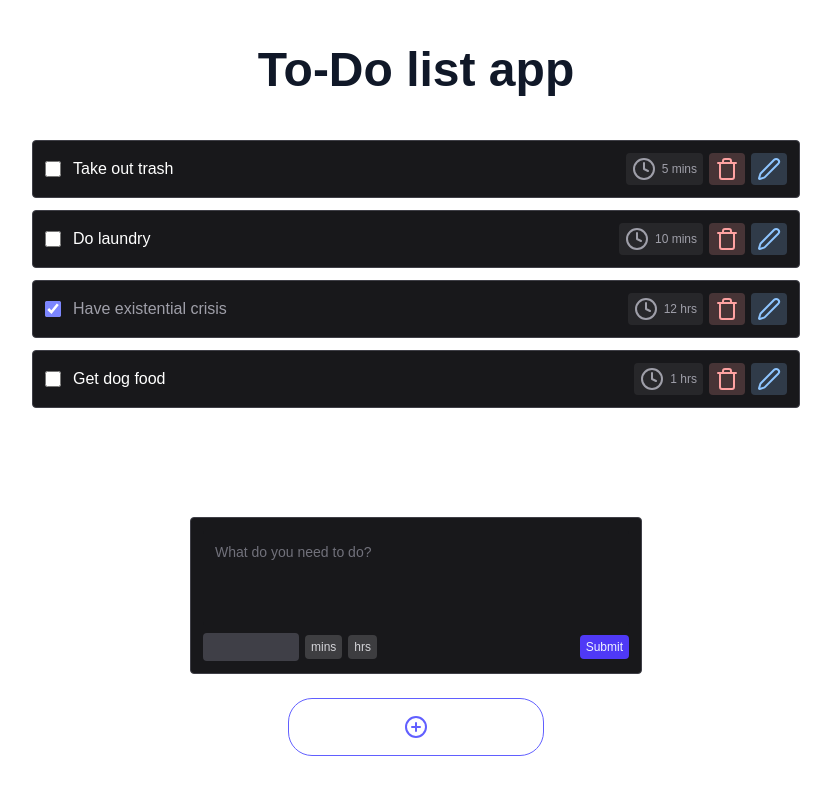
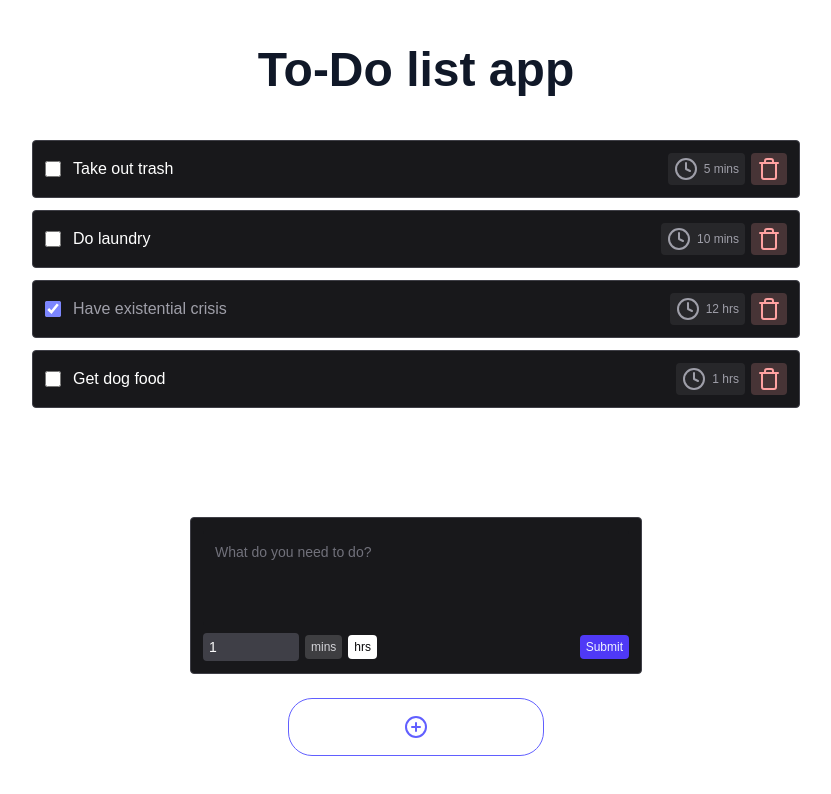
Before and after one commit to kesav424/react-challenge, a Next.js app: page /to-do-list in a window 1280 px wide. Shown: the top 794 px of the page, without its empty margins (224-1055 px from the left). Built offline with nearby package versions, Linux system fonts and the light colour scheme.

Commit message:
functnality added

```diff
--- a/src/_views/TodoList/TodoList.tsx
+++ b/src/_views/TodoList/TodoList.tsx
@@ -1,22 +1,30 @@
+'use client'
 import Title from '@/_components/Title'
-import React from 'react'
+import React, { createContext, useReducer } from 'react'
 import AddTodoBtn from './_compo/AddTodoBtn'
 import AddTodoForm from './_compo/AddTodoForm'
 import Todos from './_compo/Todos'
 import { todos } from './_data/todos.data'
+import { Action, reducer } from './_reducer/todo.reducer'
+
+
+export const TodoContext = createContext<React.Dispatch<Action>>(() => { })
 
 
 function TodoList() {
+    const [list, dispatch] = useReducer(reducer, todos)
     return (
         <section>
             <Title className='text-center'>To-Do list app</Title>
-            <Todos
-                todos={todos}
-            />
-            <div className=' fixed bottom-5 left-1/2 -translate-x-1/2 w-full p-6 max-w-[500px]'>
-                <AddTodoForm />
-                <AddTodoBtn />
-            </div>
+            <TodoContext.Provider value={dispatch}>
+                <Todos
+                    todos={list}
+                />
+                <div className=' fixed bottom-5 left-1/2 -translate-x-1/2 w-full p-6 max-w-[500px]'>
+                    <AddTodoForm dispatch={dispatch} />
+                    <AddTodoBtn />
+                </div>
+            </TodoContext.Provider>
         </section>
     )
 }
--- a/src/_views/TodoList/_compo/AddTodoForm.tsx
+++ b/src/_views/TodoList/_compo/AddTodoForm.tsx
@@ -1,36 +1,56 @@
-import React from 'react'
+'use client'
+import React, { Dispatch, FormEvent, useState } from 'react'
+import { Action, ACTIONS } from '../_reducer/todo.reducer'
 
-function AddTodoForm() {
-    let unit = ""
+function AddTodoForm({ dispatch }: { dispatch: Dispatch<Action> }) {
+    const [unit, setUnit] = useState<"mins" | 'hrs'>("hrs")
+
+    function handleSubmit(e: FormEvent<HTMLFormElement>) {
+        e.preventDefault()
+        const formData = new FormData(e.currentTarget)
+        const text = formData.get('todotext');
+        const time = formData.get('time');
+        console.log(time)
+        if (!text || !time) return
+        dispatch({ type: ACTIONS.ADD_TODO, payload: { text: text.toString(), time: time + unit } })
+        console.log('app dispatched')
+    }
+
+    const handleSetUnits = (unit: "mins" | 'hrs') => {
+        return () => setUnit(unit);
+    }
     return (
         <form
             className="mb-6 w-full rounded border border-zinc-700 bg-zinc-900 p-3"
+            onSubmit={handleSubmit}
         >
             <textarea
-                name="FILLTODO"
+                name="todotext"
                 id="filltodo"
                 placeholder="What do you need to do?"
                 aria-label='"What do you need to do?"'
                 className="h-24 w-full resize-none rounded bg-zinc-900 p-3 text-sm text-zinc-50 placeholder-zinc-500 caret-zinc-50 focus:outline-0"
+                required
             ></textarea>
             <div className="flex items-center justify-between">
                 <div className="flex items-center gap-1.5">
                     <input
+                        defaultValue={'1'}
+                        name='time'
                         type="number"
                         className="w-24 rounded bg-zinc-700 px-1.5 py-1 text-sm text-zinc-50 focus:outline-0"
-                    // value={time}
-                    // onChange={(e) => setTime(parseInt(e.target.value))}
+                        required
                     />
                     <button
                         type="button"
-                        // onClick={() => setUnit("mins")}
+                        onClick={handleSetUnits("mins")}
                         className={`rounded px-1.5 py-1 text-xs ${unit === "mins" ? "bg-white text-zinc-950" : "bg-zinc-300/20 text-zinc-300 transition-colors hover:bg-zinc-600 hover:text-zinc-200"}`}
                     >
                         mins
                     </button>
                     <button
                         type="button"
-                        // onClick={() => setUnit("hrs")}
+                        onClick={handleSetUnits("hrs")}
                         className={`rounded px-1.5 py-1 text-xs ${unit === "hrs" ? "bg-white text-zinc-950" : "bg-zinc-300/20 text-zinc-300 transition-colors hover:bg-zinc-600 hover:text-zinc-200"}`}
                     >
                         hrs
--- a/src/_views/TodoList/_compo/Todo.tsx
+++ b/src/_views/TodoList/_compo/Todo.tsx
@@ -1,5 +1,9 @@
 'use client'
-import { ClockIcon, Edit2Icon, TrashIcon } from "lucide-react";
+import { ClockIcon, TrashIcon } from "lucide-react";
+import { useContext } from "react";
+import { TodoContext } from "../TodoList";
+import { ACTIONS } from "../_reducer/todo.reducer";
+import { cn } from "@/_utils/tailwind.utils";
 
 export interface ToDo {
     id: string;
@@ -10,7 +14,16 @@ export interface ToDo {
 }
 const Todo = (props: ToDo) => {
     const { id, text, isChecked, time } = props
-    //  handleCheck(id)
+    const dispatch = useContext(TodoContext)
+    function handleCheck(id: string) {
+        if (!dispatch) return
+        dispatch({ type: ACTIONS.TOGGLE_TODO, payload: { id: id } })
+    }
+
+    function removeElement(id: string) {
+        if (!dispatch) return
+        dispatch({ type: ACTIONS.DELETE_TODO, payload: { id: id } })
+    }
     return (
         <div
             className="relative flex w-full items-center gap-3 rounded border border-zinc-700 bg-zinc-900 p-3"
@@ -18,11 +31,11 @@ const Todo = (props: ToDo) => {
             <input
                 type="checkbox"
                 checked={isChecked}
-                onChange={() => { }}
+                onChange={() => handleCheck(id)}
                 className="size-4 accent-indigo-400"
             />
             <p
-                className={`text-white transition-colors ${isChecked && "text-zinc-400"}`}
+                className={cn("text-white transition-colors ", isChecked && "text-zinc-400")}
             >
                 {text}
             </p>
@@ -32,17 +45,12 @@ const Todo = (props: ToDo) => {
                     <span>{time}</span>
                 </div>
                 <button
-                    // onClick={() => removeElement(id)}
+                    onClick={() => removeElement(id)}
                     className="rounded bg-red-300/20 px-1.5 py-1 text-xs text-red-300 transition-colors hover:bg-red-600 hover:text-red-200"
                 >
                     <TrashIcon />
                 </button>
-                <button
-                    className="rounded bg-blue-300/20 px-1.5 py-1 text-xs text-blue-300 transition-colors hover:bg-green-600 hover:text-red-200"
-                // onClick={() => editElemnt(id)}
-                >
-                    <Edit2Icon />
-                </button>
+
             </div>
         </div>
     );
--- a/src/_views/TodoList/_compo/Todos.tsx
+++ b/src/_views/TodoList/_compo/Todos.tsx
@@ -1,15 +1,28 @@
+import Title from "@/_components/Title";
 import Todo, { ToDo } from "./Todo";
+import { CircleCheckBig } from "lucide-react";
 
 
 
 const Todos = ({ todos }: { todos: ToDo[] }) => {
 
     return (
-        <div className="w-full space-y-3 max-w-3xl mx-auto mt-10">
-            {
-                todos.map(todos => <Todo key={todos.id} {...todos} />)
-            }
-        </div>
+        todos.length > 0 ?
+            (<div className="w-full space-y-3 max-w-3xl mx-auto mt-10">
+                {
+                    todos.map(todo => <Todo key={todo.id} {...todo} />)
+                }
+            </div>)
+            : (
+                <Title tag="h2" className="text-center flex gap-2.5 items-center justify-center dark:text-red-600 text-red-600">
+                    <>
+                        <span>
+                            <CircleCheckBig />
+                        </span>
+                        <span>List is empty</span>
+                    </>
+                </Title>
+            )
     );
 };
 
--- /dev/null
+++ b/src/_views/TodoList/_reducer/todo.reducer.tsx
@@ -0,0 +1,55 @@
+// actions
+
+import { nanoid } from "nanoid";
+import { type ToDo } from "../_compo/Todo";
+import { time } from "console";
+
+
+
+//reducer function
+
+
+
+export const ACTIONS = {
+    ADD_TODO: 'add-to-do',
+    DELETE_TODO: 'delete-to-do',
+    TOGGLE_TODO: 'toggle-to-do'
+} as const
+
+export type Action =
+    | { type: typeof ACTIONS.ADD_TODO; payload: { text: string, time: string } }
+    | { type: typeof ACTIONS.DELETE_TODO; payload: { id: string } }
+    | { type: typeof ACTIONS.TOGGLE_TODO; payload: { id: string } }
+
+
+
+
+export function reducer(todos: ToDo[], actions: Action): ToDo[] {
+
+    switch (actions.type) {
+        case ACTIONS.ADD_TODO:
+            return [
+                ...todos,
+                addNewTodo(actions.payload.text, actions.payload.time)
+            ]
+
+        case ACTIONS.DELETE_TODO:
+            return todos.filter(todo => todo.id !== actions.payload.id)
+
+
+        case ACTIONS.TOGGLE_TODO:
+            return todos.map(todo => (
+                todo.id == actions.payload.id
+                    ? { ...todo, isChecked: !todo.isChecked }
+                    : todo
+            ))
+
+        default:
+            return todos
+
+    }
+}
+
+function addNewTodo(text: string, time: string) {
+    return { id: nanoid(), text, time, isChecked: false }
+}
```
